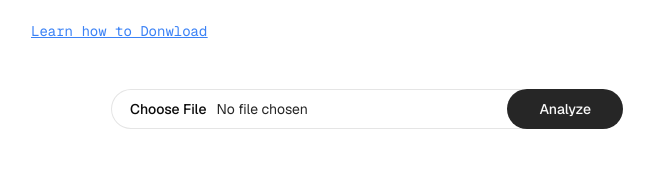
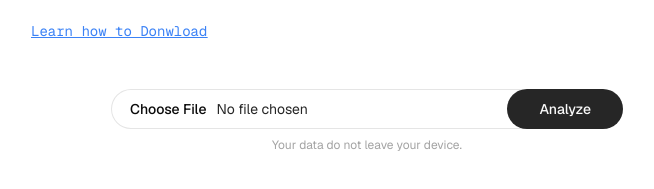
Before and after one commit to sandxru/instagram-unfollowers-finder, a Next.js app: page / in a window 1280 px wide. Shown: the part 163-352 px from the top of the page, without its empty margins (273-927 px from the left). Built offline with nearby package versions, Linux system fonts and the light colour scheme.

Commit message:
Privacy notice

```diff
--- a/src/app/page.tsx
+++ b/src/app/page.tsx
@@ -139,7 +139,8 @@ export default function Home() {
           </a>
         </ol>
 
-        <div className="flex items-center justify-center w-full max-w-lg mx-auto text-neutral-800 pt-6 pb-1">
+        <div className="flex flex-col items-center justify-center w-full max-w-lg mx-auto text-neutral-800 pt-6 pb-1">
+          <div className="flex items-center w-full">
             <Input
               id="picture"
               type="file"
@@ -153,6 +154,10 @@ export default function Home() {
             >
               Analyze
             </Button>
+          </div>
+          <span className="text-xs text-neutral-400 mt-2">
+            Your data do not leave your device.
+          </span>
         </div>
 
         {isAnalyzed && analyzeData && (
```
Lines whose indentation alone changed are shown as unchanged.
